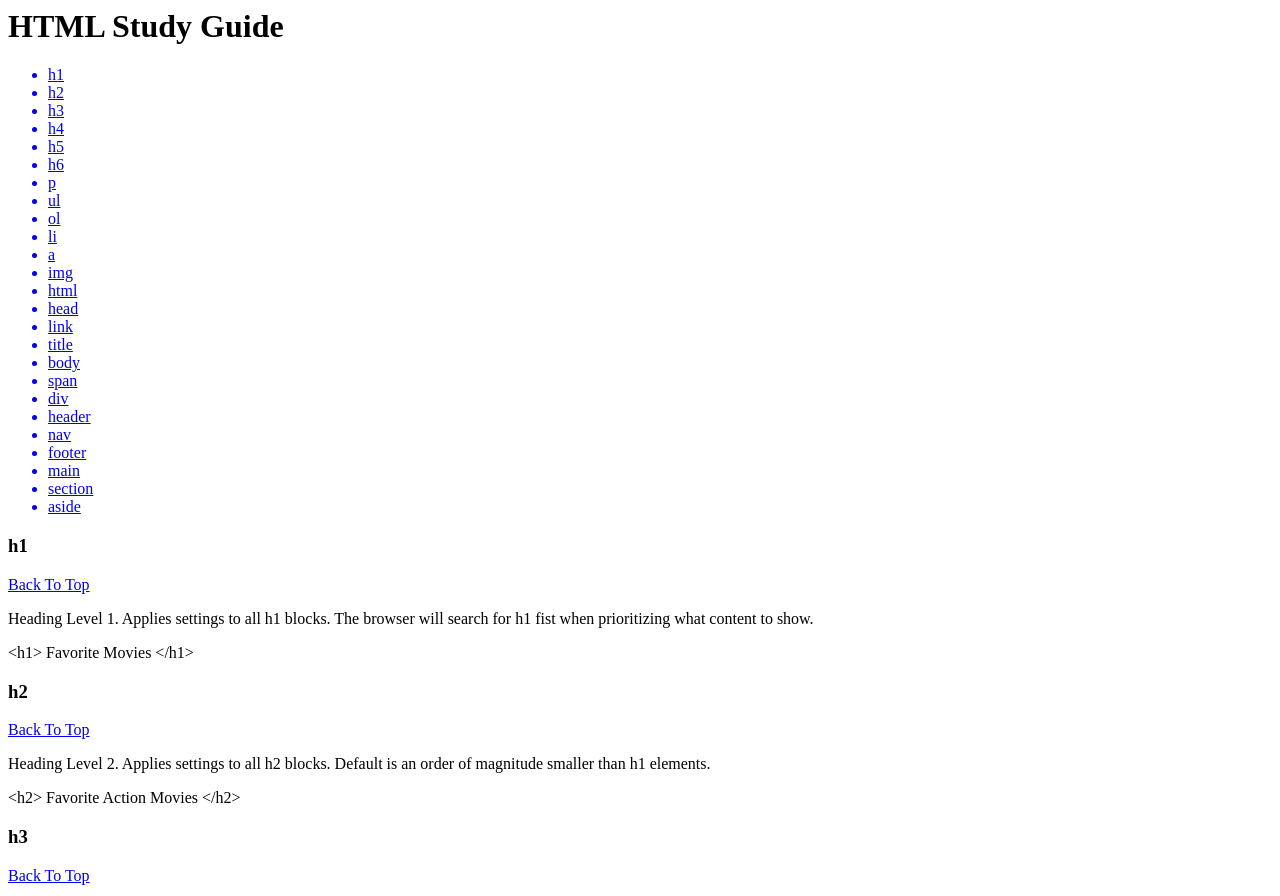
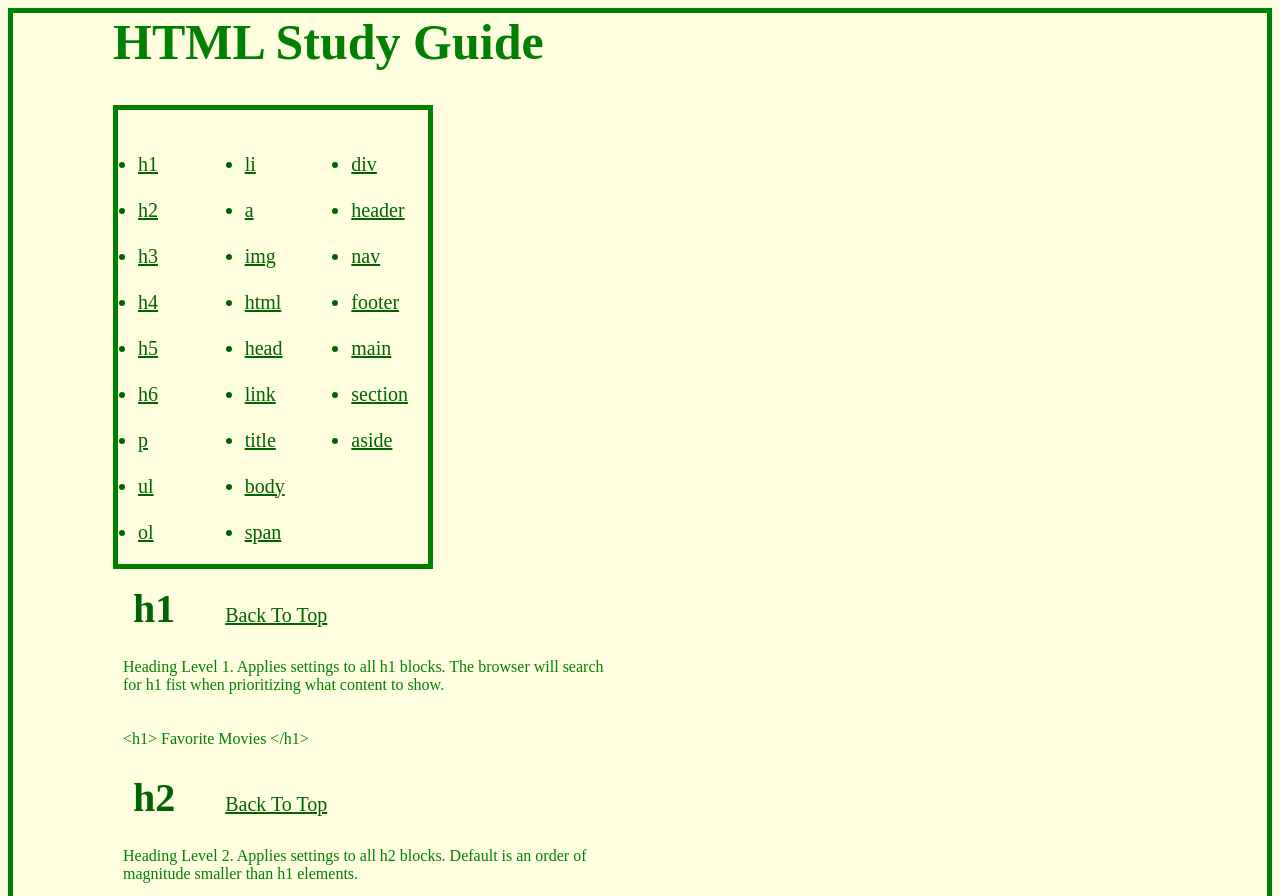
Before and after one commit to tyreil/project-one, a plain HTML site: page index.html in a window 1280 px wide. Shown: the top 896 px of the page. Drawn offline with Linux system fonts and the light colour scheme.

Commit message:
Fixed Path

```diff
--- a/index.html
+++ b/index.html
@@ -3,7 +3,7 @@
 		<head>
 			<title> HTML Study Guide
 			</title>
-			<link rel="stylesheet" href="css">
+			<link rel="stylesheet" href="css/style.css">
 		</head>
 		<body>
 			<h1>
```
